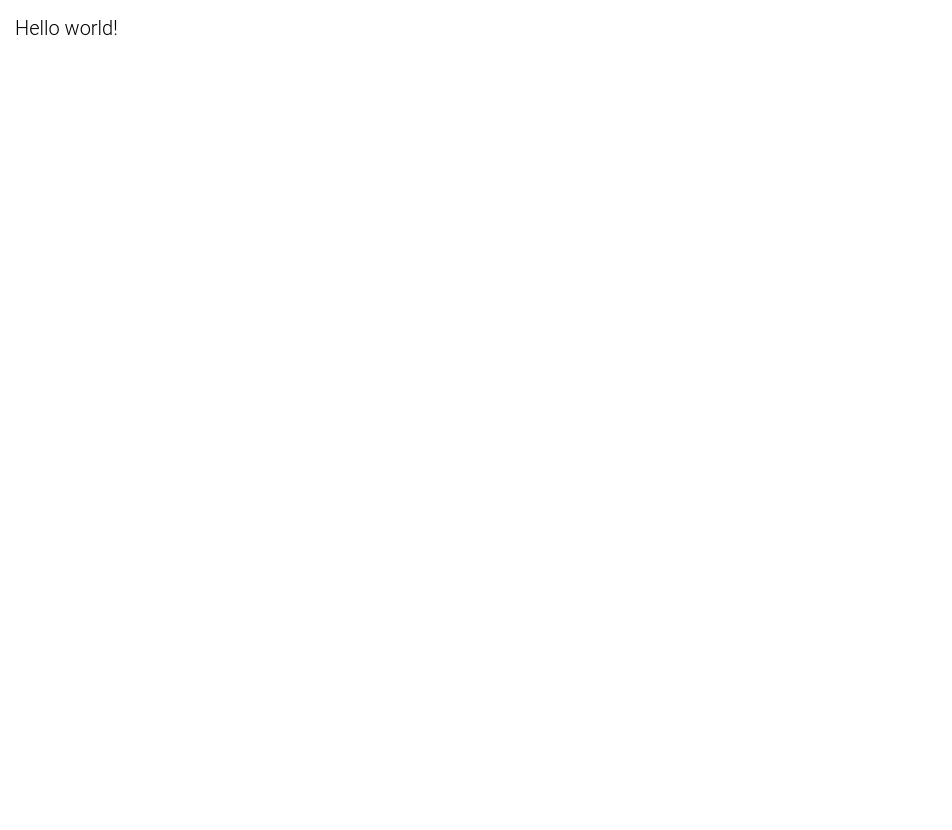
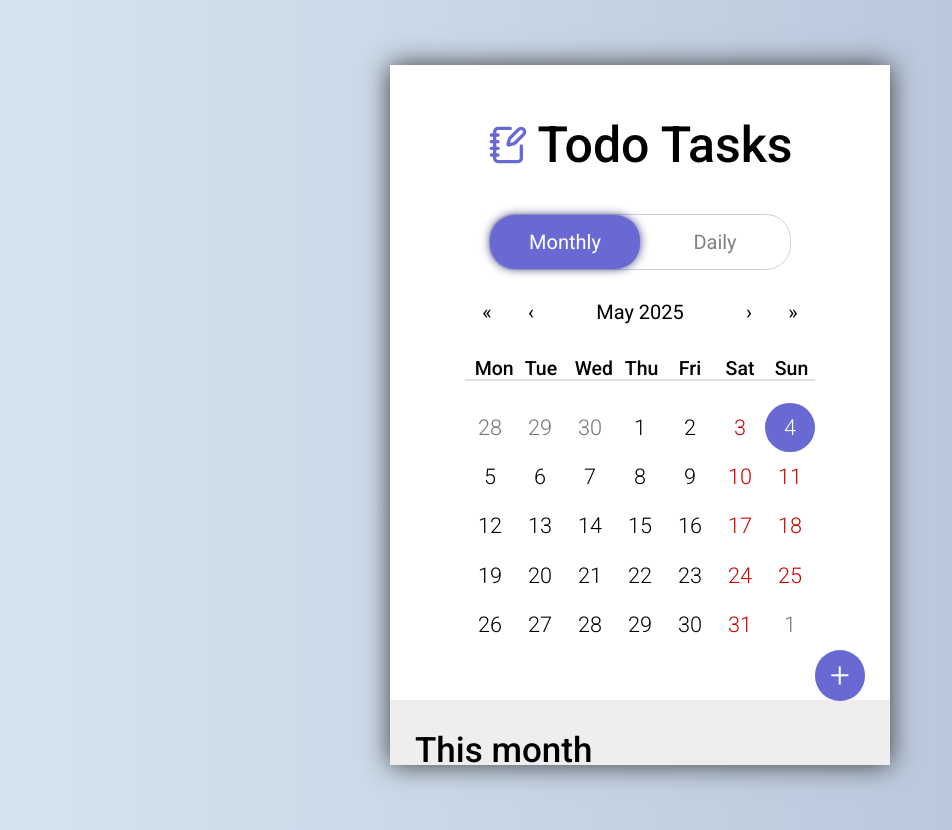
Before and after one commit to Matuxa1503/todo-app, a React (Vite) app in the folder frontend/: page /tasks in a window 1280 px wide. Shown: the whole page, without its empty margins (0-952 px from the left). Before the commit the page ends 800 px from the top, so only its background shows below. Built offline with nearby package versions, Linux system fonts and the light colour scheme.

Commit message:
add tasks pages, CalendarTask component and styles

```diff
--- a/frontend/package.json
+++ b/frontend/package.json
@@ -11,9 +11,12 @@
   },
   "dependencies": {
     "axios": "^1.9.0",
+    "lucide-react": "^0.506.0",
     "react": "^19.0.0",
+    "react-calendar": "^5.1.0",
     "react-dom": "^19.0.0",
     "react-hook-form": "^7.56.1",
+    "react-router-dom": "^7.5.3",
     "sass": "^1.87.0"
   },
   "devDependencies": {
--- a/frontend/src/App.tsx
+++ b/frontend/src/App.tsx
@@ -1,7 +1,19 @@
+import { FC } from 'react';
 import './App.css';
+import { Navigate, Route, BrowserRouter as Router, Routes } from 'react-router-dom';
+import { Tasks } from './pages/Tasks/Tasks';
 
-const App = () => {
-  return <div>Hello world!</div>;
+const App: FC = () => {
+  return (
+    <Router>
+      <Routes>
+        <Route path="/" element={<Navigate to="/tasks" replace />} />
+        <Route path="/tasks" element={<Tasks />} />
+        {/* <Route path="/login" element={<Login />} /> */}
+        {/* <Route path="/register" element={<Register />} /> */}
+      </Routes>
+    </Router>
+  );
 };
 
 export default App;
--- /dev/null
+++ b/frontend/src/components/CalendarTask/CalendarTask.scss
@@ -0,0 +1,197 @@
+.react-calendar {
+  font-size: 26px;
+  width: 350px;
+  height: 410px;
+  max-width: 100%;
+  background: white;
+  font-family: 'Roboto', sans-serif;
+  line-height: 1.125em;
+}
+
+.react-calendar--doubleView {
+  width: 700px;
+}
+
+.react-calendar--doubleView .react-calendar__viewContainer {
+  display: flex;
+  margin: -0.5em;
+}
+
+.react-calendar--doubleView .react-calendar__viewContainer > * {
+  width: 50%;
+  margin: 0.5em;
+}
+
+.react-calendar,
+.react-calendar *,
+.react-calendar *:before,
+.react-calendar *:after {
+  -moz-box-sizing: border-box;
+  -webkit-box-sizing: border-box;
+  box-sizing: border-box;
+}
+
+.react-calendar button {
+  margin: 0;
+  border: 0;
+  outline: none;
+}
+
+.react-calendar button:enabled:hover {
+  cursor: pointer;
+}
+
+.react-calendar__navigation {
+  display: flex;
+  height: 44px;
+  margin-bottom: 10px;
+}
+
+.react-calendar__navigation button {
+  display: flex;
+  align-items: center;
+  justify-content: center;
+  min-width: 44px;
+  font-size: 20px;
+  background: none;
+  border-radius: 25px;
+}
+
+.react-calendar__navigation button:disabled {
+  background-color: #f0f0f0;
+}
+
+.react-calendar__navigation button:enabled:hover {
+  background-color: #e6e6e6;
+  transition: background 0.3s;
+  color: #6969d4;
+}
+
+.react-calendar__year-view,
+.react-calendar__decade-view,
+.react-calendar__century-view {
+  font-size: 20px;
+}
+
+.react-calendar__month-view__weekdays {
+  position: relative;
+  text-align: center;
+  text-transform: capitalize;
+  font: inherit;
+  font-size: 0.75em;
+  font-weight: 500;
+  margin-bottom: 10px;
+  text-decoration: none;
+
+  &::after {
+    position: absolute;
+    top: 35px;
+    left: 0;
+    content: '';
+    width: 100%;
+    height: 2px;
+    background-color: #e0e0e0;
+  }
+}
+
+.react-calendar__month-view__weekdays__weekday {
+  padding: 0.5em;
+
+  abbr {
+    text-decoration: none;
+  }
+}
+
+.react-calendar__month-view__weekNumbers .react-calendar__tile {
+  display: flex;
+  align-items: center;
+  justify-content: center;
+  font: inherit;
+  font-size: 0.75em;
+  font-weight: bold;
+}
+
+.react-calendar__month-view__days__day--weekend {
+  color: #d10000;
+}
+
+.react-calendar__month-view__days__day--neighboringMonth,
+.react-calendar__decade-view__years__year--neighboringDecade,
+.react-calendar__century-view__decades__decade--neighboringCentury {
+  color: #757575;
+}
+
+.react-calendar__year-view .react-calendar__tile,
+.react-calendar__decade-view .react-calendar__tile,
+.react-calendar__century-view .react-calendar__tile {
+  padding: 2em 0.5em;
+}
+
+.react-calendar__tile {
+  max-width: 100%;
+  padding: 10px 6.6667px;
+  background: none;
+  text-align: center;
+  font: inherit;
+  font-size: 0.833em;
+}
+
+.react-calendar__tile:disabled {
+  background-color: #f0f0f0;
+  color: #ababab;
+}
+
+.react-calendar__month-view__days__day--neighboringMonth:disabled,
+.react-calendar__decade-view__years__year--neighboringDecade:disabled,
+.react-calendar__century-view__decades__decade--neighboringCentury:disabled {
+  color: #cdcdcd;
+}
+
+.react-calendar__tile:enabled:hover,
+.react-calendar__tile:enabled:focus {
+  background-color: #e6e6e6;
+  border-radius: 25px;
+  transition: background 0.3s;
+  color: #6969d4;
+}
+
+.react-calendar__tile--now {
+  background: #ffff76;
+  border-radius: 25px;
+}
+
+.react-calendar__tile--now:enabled:hover,
+.react-calendar__tile--now:enabled:focus {
+  background: #ffffa9;
+  border-radius: 25px;
+}
+
+.react-calendar__tile--hasActive {
+  background: #6969d4;
+  border-radius: 25px;
+  color: white;
+}
+
+.react-calendar__tile--hasActive:enabled:hover,
+.react-calendar__tile--hasActive:enabled:focus {
+  background: #6969d4;
+  border-radius: 25px;
+  color: white;
+}
+
+.react-calendar__tile--active {
+  background: #6969d4;
+  border-radius: 25px;
+  color: white;
+}
+
+.react-calendar__tile--active:enabled:hover,
+.react-calendar__tile--active:enabled:focus {
+  background: #6969d4;
+  border-radius: 25px;
+  color: white;
+}
+
+.react-calendar--selectRange .react-calendar__tile--hover {
+  background-color: #e6e6e6;
+}
--- /dev/null
+++ b/frontend/src/components/CalendarTask/CalendarTask.tsx
@@ -0,0 +1,14 @@
+import { FC, useState } from 'react';
+import Calendar from 'react-calendar';
+import './CalendarTask.scss';
+
+type ValuePiece = Date | null;
+
+type Value = ValuePiece | [ValuePiece, ValuePiece];
+
+export const CalendarTask: FC = () => {
+  const [value, setValue] = useState<Value>(new Date());
+  console.log(value);
+
+  return <Calendar locale="en-UK" value={value} onChange={setValue} />;
+};
--- a/frontend/src/index.css
+++ b/frontend/src/index.css
@@ -1,11 +1,12 @@
+@import url('https://fonts.googleapis.com/css?family=Roboto:100,200,300,regular,500,600,700');
+
 body {
   font-family: 'Roboto', sans-serif;
   font-size: 1.25rem;
   font-weight: 300;
-  line-height: 1.625rem;
   margin: 0 auto;
   padding: 15px;
-  background-color: #fff;
+  background: linear-gradient(to right, #d6e4f0, #b1bfd6);
   color: black;
 }
 
--- /dev/null
+++ b/frontend/src/pages/Tasks/Tasks.module.scss
@@ -0,0 +1,109 @@
+.wrapper {
+  display: flex;
+  justify-content: center;
+  align-items: center;
+  height: 100vh;
+
+  .content {
+    position: relative;
+    max-width: 500px;
+    width: 100%;
+    height: 700px;
+
+    background-color: #fff;
+    box-shadow: 0px 0px 25px rgb(60, 60, 60);
+    overflow: auto;
+    scrollbar-width: none; /* Firefox */
+    -ms-overflow-style: none; /* IE и Edge */
+
+    &::-webkit-scrollbar {
+      display: none; /* Chrome, Safari */
+    }
+
+    .blockCalendar {
+      display: flex;
+      align-items: center;
+      flex-direction: column;
+      padding: 0 15px;
+
+      .blockTitle {
+        display: flex;
+        align-items: center;
+        margin-bottom: 20px;
+        gap: 10px;
+
+        .title {
+          font-size: 50px;
+          font-weight: 500;
+        }
+      }
+
+      .blockBtn {
+        border: 1px solid rgb(209, 209, 209);
+        border-radius: 25px;
+        margin: 20px 0;
+
+        .btn {
+          width: 150px;
+          font-size: 20px;
+          padding: 15px 0px;
+          background: none;
+          color: gray;
+        }
+
+        .active {
+          background-color: rgb(105, 105, 212);
+          color: #fff;
+          padding: 15px 0px;
+          border-radius: 25px;
+          transition: background 0.5s;
+          box-shadow: 0px 0px 10px rgb(68, 68, 139);
+        }
+      }
+    }
+
+    .panel {
+      position: sticky;
+      font-size: 35px;
+      z-index: 100;
+      top: calc(100% - 115px);
+      left: 85%;
+      color: #fff;
+      width: 10%;
+      padding: 5px 15px;
+      border-radius: 25px;
+      cursor: pointer;
+      background-color: rgb(105, 105, 212);
+    }
+  }
+
+  .blockTasks {
+    width: 100%;
+    background-color: #eeeeee;
+    padding: 10px 25px;
+
+    .subtitle {
+      font-size: 35px;
+      font-weight: 500;
+      margin: 20px 0;
+    }
+
+    .plate {
+      display: flex;
+      align-items: center;
+      justify-content: space-around;
+      background-color: #fff;
+      padding: 10px 25px;
+
+      .icon {
+      }
+
+      .taskTitle {
+      }
+      .date {
+      }
+      .time {
+      }
+    }
+  }
+}
--- /dev/null
+++ b/frontend/src/pages/Tasks/Tasks.tsx
@@ -0,0 +1,48 @@
+import { FC, useState } from 'react';
+import { CalendarTask } from '../../components/CalendarTask/CalendarTask';
+import s from './Tasks.module.scss';
+import { NotebookPen } from 'lucide-react';
+
+export const Tasks: FC = () => {
+  const [active, isActive] = useState<'left' | 'right'>('left');
+  // ПОВЫНОСИТЬ ВСЕ ПО КОМПОНЕНТАМ ЧТОБЫ НЕ БЫЛО ЗАХЛАМЛЕНИЯ, АНИМАЦИЮ ДОБАВИТЬ ПРИ ИЗМЕНЕНИИ КОНТЕНТА ДНЯ И КАЛЕНДАРЯ
+  return (
+    <div className={s.wrapper}>
+      <div className={s.content}>
+        <div className={s.panel}>+</div>
+        <div className={s.blockCalendar}>
+          <div className={s.blockTitle}>
+            <NotebookPen color="#6969d4" width={40} height={40} />
+            <h1 className={s.title}>Todo Tasks</h1>
+          </div>
+          <div className={s.blockBtn}>
+            <button onClick={() => isActive('left')} className={`${s.btn} ${active === 'left' && s.active}`}>
+              Monthly
+            </button>
+            <button onClick={() => isActive('right')} className={`${s.btn} ${active === 'right' && s.active}`}>
+              Daily
+            </button>
+          </div>
+          <CalendarTask />
+        </div>
+
+        <div className={s.blockTasks}>
+          <h2 className={s.subtitle}>This month</h2>
+          <div className={s.plate}>
+            <svg className={s.icon} xmlns="http://www.w3.org/2000/svg" x="0px" y="0px" width="30" height="30" viewBox="0 0 40 40">
+              <path fill="none" d="M20,38.5C9.8,38.5,1.5,30.2,1.5,20S9.8,1.5,20,1.5S38.5,9.8,38.5,20S30.2,38.5,20,38.5z"></path>
+              <path
+                fill="#B1B1B1"
+                d="M20,2c9.9,0,18,8.1,18,18s-8.1,18-18,18S2,29.9,2,20S10.1,2,20,2 M20,1C9.5,1,1,9.5,1,20s8.5,19,19,19	s19-8.5,19-19S30.5,1,20,1L20,1z"
+              ></path>
+              <path fill="none" stroke="#B1B1B1" stroke-miterlimit="10" stroke-width="3" d="M11.2,20.1l5.8,5.8l13.2-13.2"></path>
+            </svg>
+            <div className={s.taskTitle}>Сходить в душ</div>
+            <div className={s.date}>3 Feb</div> {/* первые 3 буквы показывать */}
+            <div className={s.time}>12:00</div>
+          </div>
+        </div>
+      </div>
+    </div>
+  );
+};
```
Also changed, not shown: 1 other file (tests, documents, lock files or other folders).
